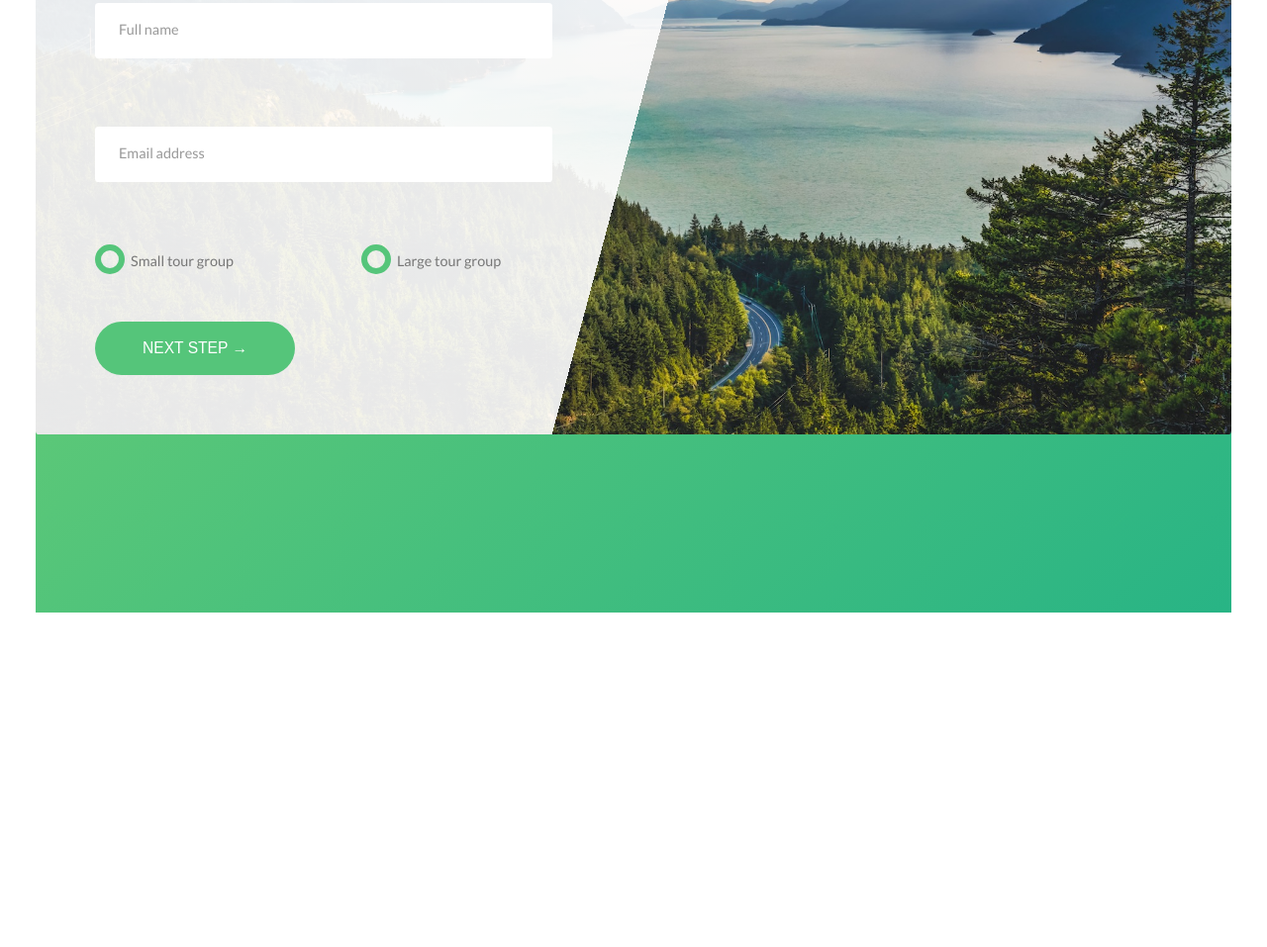
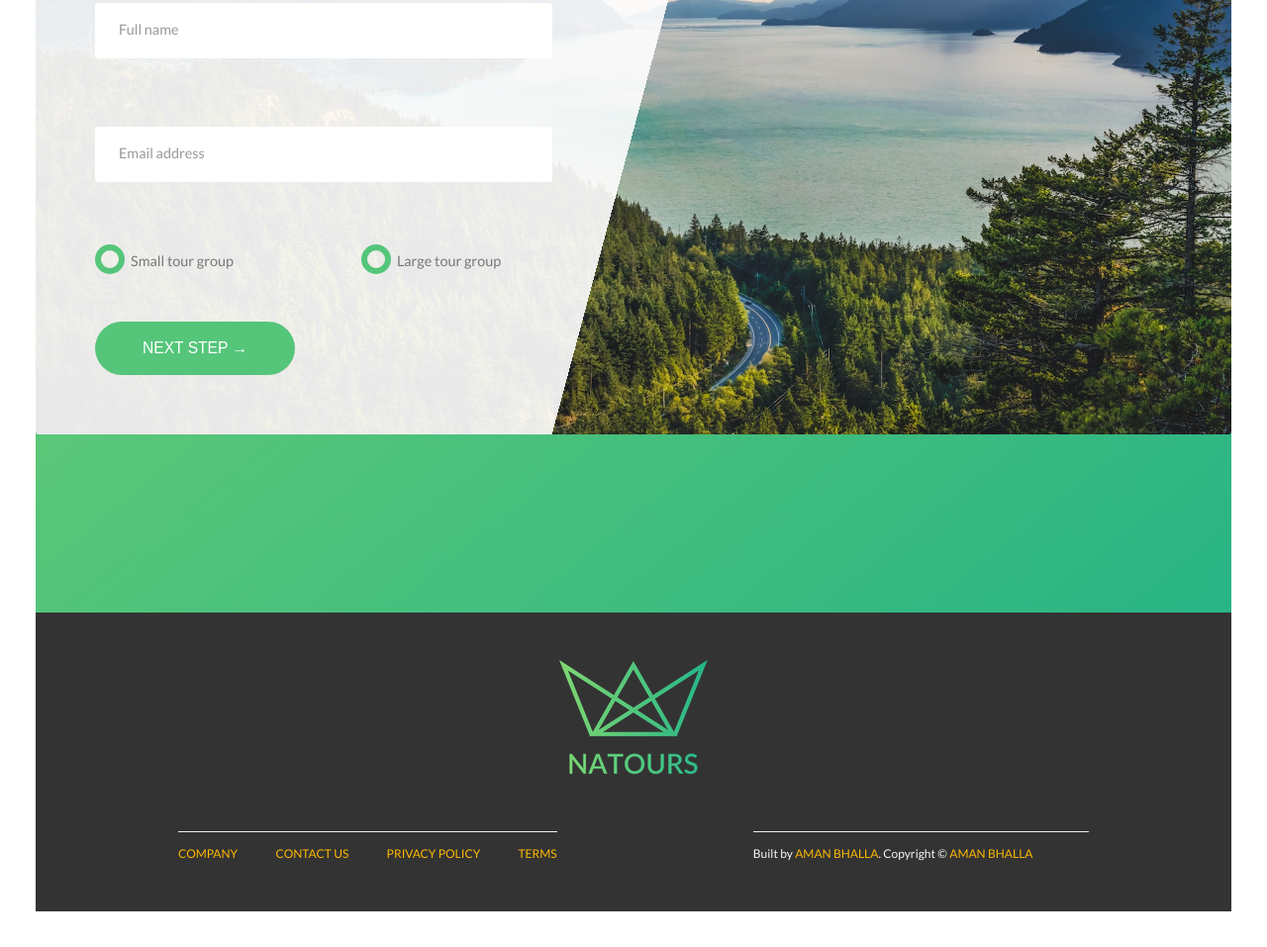
Before and after one commit to Aman50/natours-project, a website: page index.html in a window 1280 px wide. Shown: the part 5052-6009 px from the top of the page at 99% size. Before the commit the page ends 5707 px from the top, so only its background shows below. Drawn offline with Linux system fonts and the light colour scheme.

Commit message:
Added footer section

```diff
--- a/index.html
+++ b/index.html
@@ -320,5 +320,43 @@
         </div>
       </section>
     </main>
+    <footer class="footer">
+      <div class="footer__img-box u-margin-bottom-medium">
+        <img src="./img/logo-green-1x.png" alt="Website logo">
+      </div>
+      <div class="row">
+        <div class="col-1-of-2">
+          <div class="footer__navigation">
+            <ul class="footer__list">
+              <li class="footer__item">
+                <a href="#" class="footer__link">
+                  Company
+                </a>
+              </li>
+              <li class="footer__item">
+                <a href="#" class="footer__link">
+                  Contact us
+                </a>
+              </li>
+              <li class="footer__item">
+                <a href="#" class="footer__link">
+                  Privacy policy
+                </a>
+              </li>
+              <li class="footer__item">
+                <a href="#" class="footer__link">
+                  Terms
+                </a>
+              </li>
+            </ul>
+          </div>
+        </div>
+        <div class="col-1-of-2">
+          <div class="footer__desc">
+            <p class="footer__paragraph">Built by <a href="https://www.linkedin.com/in/aman-bhalla/" target="_blank" class="footer__link">Aman Bhalla</a>. Copyright &copy; <a href="https://www.linkedin.com/in/aman-bhalla/" target="_blank" class="footer__link">Aman Bhalla</a></p>
+          </div>
+        </div>
+      </div>
+    </footer>
   </body>
 </html>
--- a/scss/abstracts/_variables.scss
+++ b/scss/abstracts/_variables.scss
@@ -1,5 +1,6 @@
 $color-dark-gray: #777;
 $color-dark-gray-2: #999;
+$color-dark-gray-3: #333;
 
 $color-white: #fff;
 $color-primary: #55c57a;
--- /dev/null
+++ b/scss/layout/_footer.scss
@@ -0,0 +1,59 @@
+.footer {
+    padding: 4rem 12rem;
+    background-color: $color-dark-gray-3;
+    color: $color-light-gray-1;
+
+
+    &__img-box {
+        text-align: center;
+    }
+
+    &__img {
+        width: 2rem;
+    }
+
+    &__navigation,
+    &__desc {
+        border-top: .1rem solid $color-light-gray-2;
+        padding-top: 1rem;
+        display: inline-block;
+    }
+
+    &__list {
+        list-style: none;
+
+    }
+
+    &__item {
+        display: inline-block;
+
+        &:not(:last-child) {
+            margin-right: 3rem;
+        }
+    }
+
+    &__link {
+
+        &:link,
+        &:visited {
+            color: inherit;
+            text-transform: uppercase;
+            text-decoration: none;
+            display: inline-block;
+            transition: all .5s;
+            color: $color-secondary-light;
+        }
+
+        &:hover,
+        &:active {
+            color: $color-primary;
+            transform: rotate(8deg) scale(1.2);
+            box-shadow: 0 2rem 5rem rgba($color-black, .3);
+        }
+    }
+
+    &__desc {
+        width: 80%;
+        float: right;
+    }
+}
--- a/scss/main.scss
+++ b/scss/main.scss
@@ -17,5 +17,6 @@
 
 @import "layout/grid";
 @import "layout/header";
+@import "layout/footer";
 
 @import "pages/home";
```
Also changed, not shown: styles/styles.css.
